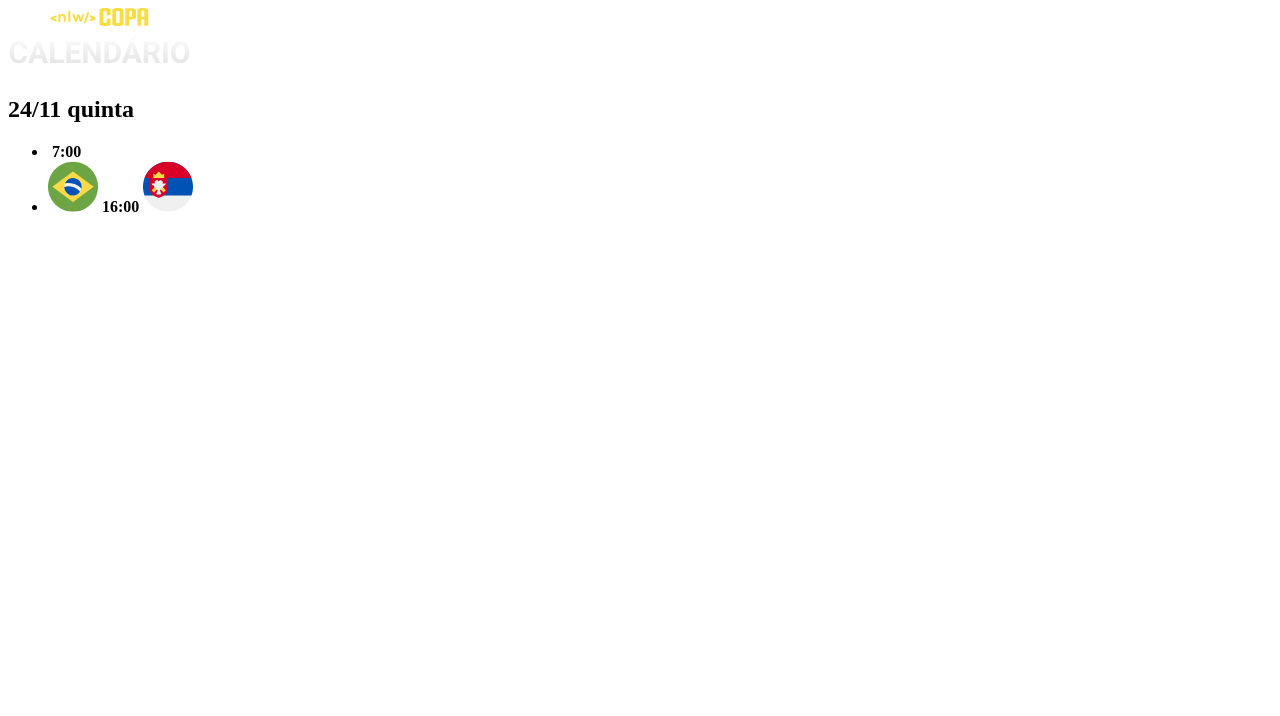
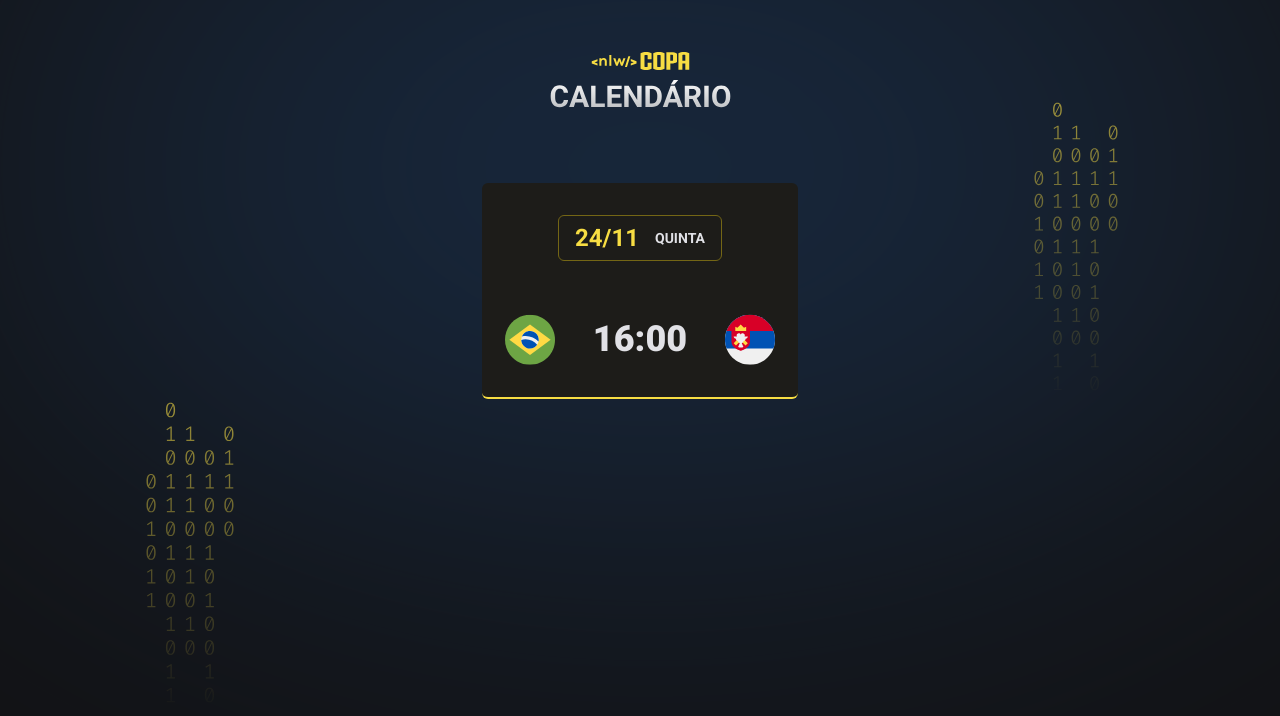
Before and after one commit to cristian-sbardelotto/NLW-World-Cup-10, a plain HTML site: page index.html in a window 1280 px wide. Drawn offline with Linux system fonts and the light colour scheme.

Commit message:
feat(list): implemented the sty=le of the first game

```diff
--- a/index.html
+++ b/index.html
@@ -5,7 +5,11 @@
   <meta charset="UTF-8">
   <meta http-equiv="X-UA-Compatible" content="IE=edge">
   <meta name="viewport" content="width=device-width, initial-scale=1.0">
-  <title>Document</title>
+  <title>Calendário de Jogos - NLW Copa</title>
+  <link rel="stylesheet" href="./style.css">
+  <link rel="preconnect" href="https://fonts.googleapis.com">
+  <link rel="preconnect" href="https://fonts.gstatic.com" crossorigin>
+  <link href="https://fonts.googleapis.com/css2?family=Roboto:wght@700;900&display=swap" rel="stylesheet">
 </head>
 
 <body>
@@ -19,17 +23,10 @@
 
         <ul>
           <li>
-            <img src="" alt="" />
-            <strong>7:00</strong>
-            <img src="" alt="" />
-          </li>
-
-          <li>
             <img src="./assets/icon-brazil.svg" alt="Bandeira do Brasil" />
-            <strong>16:00</strong>
+            <span>16:00</span>
             <img src="./assets/icon-serbia.svg" alt="Bandeira da Sérvia" />
           </li>
-
         </ul>
       </div>
     </main>
--- /dev/null
+++ b/style.css
@@ -0,0 +1,89 @@
+* {
+  margin: 0;
+  padding: 0;
+  box-sizing: border-box;
+}
+
+ul {
+  list-style: none;
+}
+
+body {
+  background-color: #121214;
+  background-image: url(./assets/bg.svg);
+  background-position-x: center;
+  background-position-y: 55.6%;
+}
+
+body * {
+  font-family: 'Roboto', sans-serif;
+}
+
+#app {
+  width: fit-content;
+  margin: 52px auto;
+}
+
+header {
+  text-align: center;
+  margin-bottom: 63px;
+}
+
+.card {
+  padding: 32px 23px;
+  text-align: center;
+
+  background: #1d1c19;
+  border-bottom: 2px solid #f7dd43;
+  border-radius: 6px;
+}
+
+.card h2 {
+  display: flex;
+  gap: 16px;
+  justify-content: center;
+  align-items: center;
+
+  padding: 8px 16px;
+  border: 1px solid #746615;
+  border-radius: 6px;
+
+  width: fit-content;
+  margin-inline: auto;
+  margin-bottom: 53px;
+
+  color: #f7dd43;
+}
+
+.card h2 span {
+  color: #e1e1e6;
+  font-size: 14px;
+  text-transform: uppercase;
+}
+
+.card ul {
+  display: flex;
+  flex-direction: column;
+  gap: 24px;
+
+  width: 270px;
+}
+
+.card ul li {
+  display: flex;
+  align-items: center;
+  justify-content: space-between;
+}
+
+.card ul li span {
+  font-weight: 900;
+  font-size: 36px;
+  line-height: 125%;
+
+  color: #e1e1e6;
+}
+
+.card ul li + li {
+  padding-top: 24px;
+  border-top: 1px solid #323238;
+}
```
Also changed, not shown: assets/bg.svg (added).
